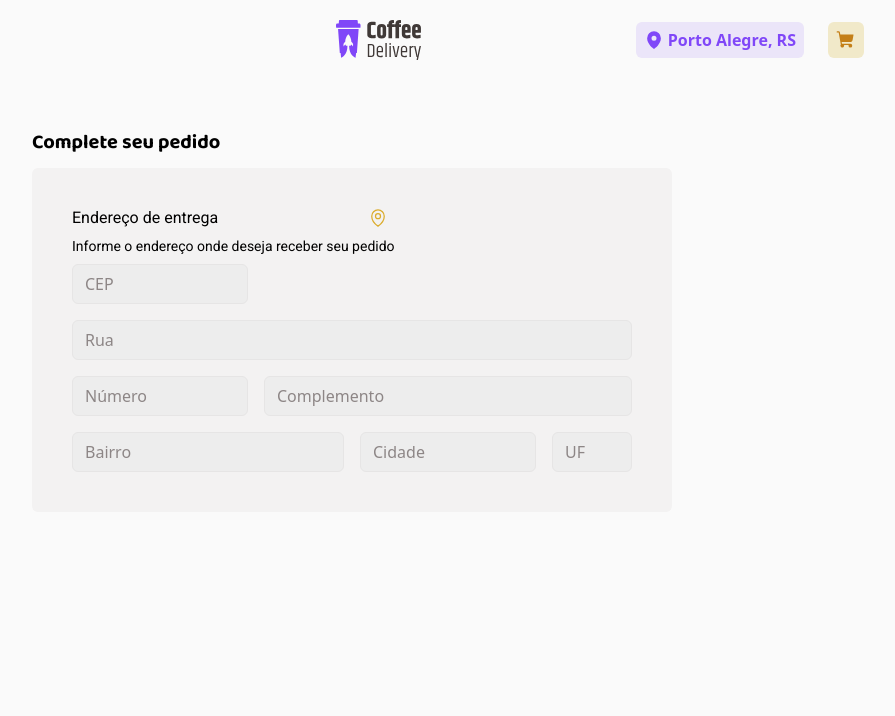
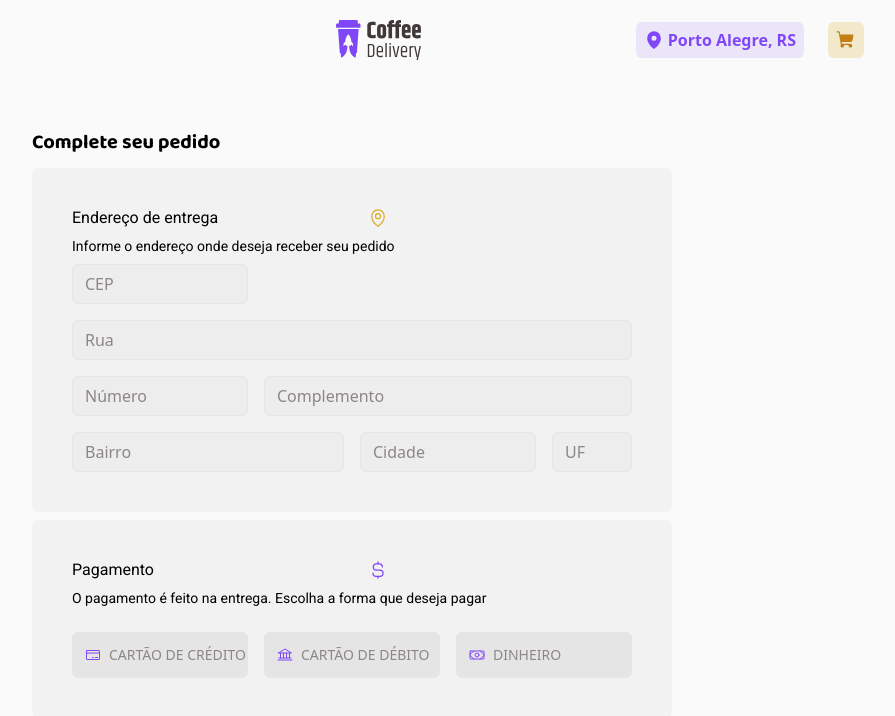
Before and after one commit to rdg-404/CoffeeDelivery, a React (Vite) app: page /completeOrder in a window 1280 px wide. Shown: the top 716 px of the page, without its empty margins (32-927 px from the left). Built offline with nearby package versions, Linux system fonts and the light colour scheme.

Commit message:
create input card area

```diff
--- /dev/null
+++ b/src/pages/CompleteOrderPage/CompleteCardForm/index.tsx
@@ -0,0 +1,79 @@
+import { Bank, CreditCard, CurrencyDollarSimple, Money } from 'phosphor-react'
+
+export function CompleteCardForm() {
+  return (
+    <div className="flex flex-col gap-8 w-640 bg-base-card rounded-md p-10">
+      <div className="flex gap-8">
+        <CurrencyDollarSimple
+          size={20}
+          className="text-button-map absolute left-80 ml-20 "
+        />
+        <div className="flex flex-col gap-2">
+          <p className="font-roboto text-base leading-5 font-medium">
+            Pagamento
+          </p>
+          <p className="font-roboto text-sm leading-5">
+            O pagamento é feito na entrega. Escolha a forma que deseja pagar
+          </p>
+
+          {/* INPUT */}
+          <ul className="w-full grid grid-cols-3 gap-4 mt-4">
+            <li>
+              <input
+                type="radio"
+                name="radio"
+                id="credCard"
+                className="sr-only peer"
+              />
+              <label
+                htmlFor="credCard"
+                className="flex p-3 bg-base-button rounded-md border border-base-border cursor-pointer focus:outline-none peer-checked:border-button-map text-base-label peer-checked:text-button-map peer-checked:bg-button-map-bg"
+              >
+                <div className="flex items-center gap-2 min-w-max">
+                  <CreditCard size={16} className="text-button-map" />
+                  <p className="text-sm">CARTÃO DE CRÉDITO</p>
+                </div>
+              </label>
+            </li>
+
+            <li>
+              <input
+                type="radio"
+                name="radio"
+                id="debCard"
+                className="sr-only peer"
+              />
+              <label
+                htmlFor="debCard"
+                className="flex p-3 bg-base-button rounded-md border border-base-border cursor-pointer focus:outline-none peer-checked:border-button-map text-base-label peer-checked:text-button-map peer-checked:bg-button-map-bg"
+              >
+                <div className="flex items-center gap-2 min-w-max">
+                  <Bank size={16} className="text-button-map" />
+                  <p className="text-sm">CARTÃO DE DÉBITO</p>
+                </div>
+              </label>
+            </li>
+
+            <li>
+              <input
+                type="radio"
+                name="radio"
+                id="money"
+                className="sr-only peer"
+              />
+              <label
+                htmlFor="money"
+                className="flex p-3 bg-base-button rounded-md border border-base-border cursor-pointer focus:outline-none peer-checked:border-button-map text-base-label peer-checked:text-button-map peer-checked:bg-button-map-bg"
+              >
+                <div className="flex items-center gap-2 min-w-max">
+                  <Money size={16} className="text-button-map" />
+                  <p className="text-sm">DINHEIRO</p>
+                </div>
+              </label>
+            </li>
+          </ul>
+        </div>
+      </div>
+    </div>
+  )
+}
--- a/src/pages/CompleteOrderPage/index.tsx
+++ b/src/pages/CompleteOrderPage/index.tsx
@@ -1,9 +1,11 @@
+import { CompleteCardForm } from './CompleteCardForm'
 import { CompleteOrderForm } from './CompleteOrderForm'
 
 export function CompleteOrderPage() {
   return (
-    <form action="" className="mt-32 flex justify-between gap-2">
+    <form action="" className="mt-32 flex flex-col justify-between gap-2">
       <CompleteOrderForm />
+      <CompleteCardForm />
     </form>
   )
 }
--- a/tailwind.config.js
+++ b/tailwind.config.js
@@ -25,6 +25,7 @@ export default {
       'base-background': '#fafafa',
       'base-text': '#574F4D',
       'button-map-bg': '#EBE5F9',
+      'base-button': '#E6E5E5',
       'button-cart-bg': '#F1E9C9',
       'button-cart': '#C47F17',
       'button-map': '#8047F8',
```
